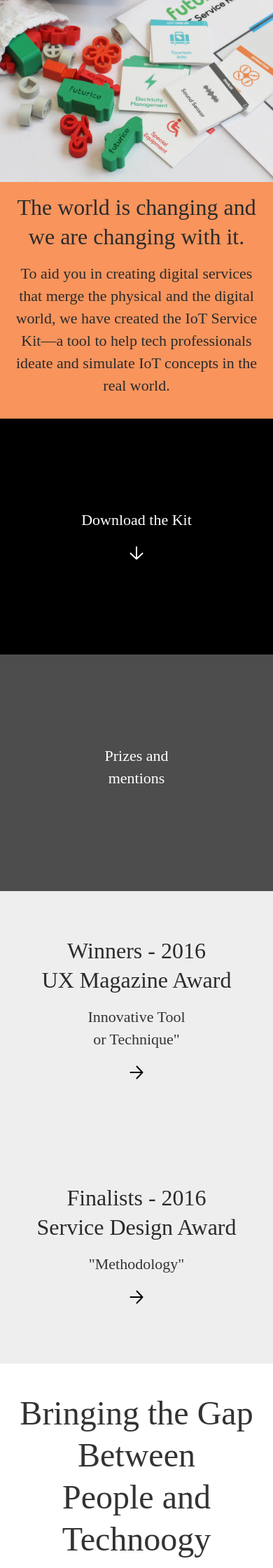
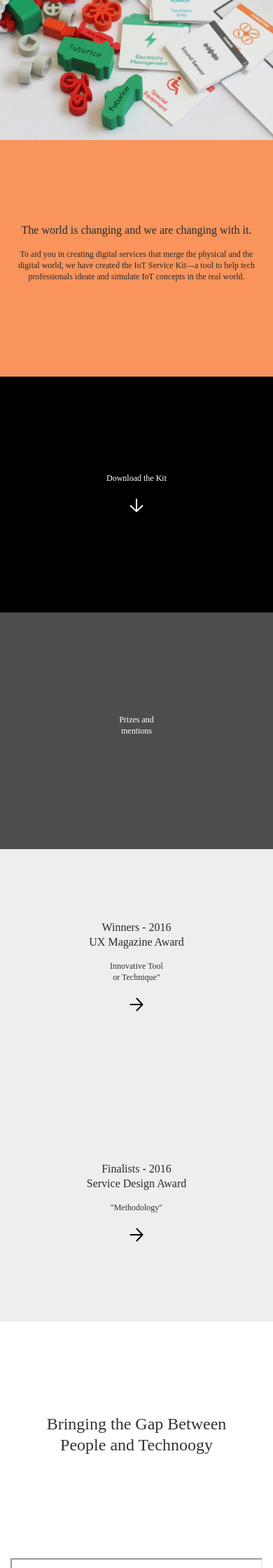
Before and after one commit to Arbuzinside/iotservicekit, a PHP site: page / in a window 390 px wide. Shown: the part 1760-4000 px from the top of the page at 70% size. Run offline with PHP 8.4, Linux system fonts and the light colour scheme; some web fonts are replaced; grey boxes are pictures that could not be loaded.

Commit message:
fonts resp

```diff
--- a/css/creative.css
+++ b/css/creative.css
@@ -87,7 +87,7 @@ body {
       #mainNav .navbar-nav > li.nav-item > a.nav-link.active:hover,
       #mainNav .navbar-nav > li.nav-item > a.nav-link:focus.active:hover {
         background-color: transparent; }
-  @media (min-width: 992px) {
+  @media (min-width: 720px) {
     #mainNav {
       background-color: transparent;
       border-color: rgba(255, 255, 255, 0.3); }
@@ -149,9 +149,11 @@ header.masthead {
       font-weight: 700;
       margin-top: 0;
       margin-bottom: 0;
-      font-size: 30px; }
+       font-family: 'Futurice-Bold';
+        font-size: 26px;
+          line-height: 36px; }
 
-  @media (min-width: 768px) {
+  @media (min-width: 720px) {
     header.masthead {
       height: 100%;
       min-height: 600px; }
@@ -273,10 +275,7 @@ header.masthead {
     padding: 20px;
     overflow: hidden;
 }
-@media (min-width: 1000px) {
-    padding: 100px;
 
-}
 
 .content-bottom{
 
@@ -342,18 +341,20 @@ div.center-cropped img {
   color: #333333;
 }
 
+
+
 .text-section-title{
     font-family: 'Futurice-Bold';
     font-size: 48px;
     line-height: 60px;
-}
+
+  }
 
 .textA {
     font-family: 'Futurice-Regular';
     font-size: 22px;
     line-height: 32px;
 }
-
 .textA-slim {
     font-family: 'Futurice-Regular';
     font-size: 18px;
@@ -404,6 +405,73 @@ div.center-cropped img {
 
 
 }
+
+
+@media only screen and (max-width: 720px) {
+
+  .text-section-title{
+
+    font-family: 'Futurice-Bold';
+    font-size: 24px;
+    line-height: 30px;
+
+  }
+
+  .textA {
+    font-family: 'Futurice-Regular';
+    font-size: 12px;
+    line-height: 16px;
+}
+
+
+.textA-slim {
+    font-family: 'Futurice-Regular';
+    font-size: 12px;
+    line-height: 16px;
+}
+
+.textA-Bold-slim {
+    font-family: 'Futurice-Bold';
+    font-size: 16px;
+    line-height: 21px;
+}
+
+.textA-Bold {
+    font-family: 'Futurice-Bold';
+    font-size: 16px;
+    line-height: 21px;
+}
+
+.textB {
+    font-family: 'Futurice-Regular';
+    font-size: 12px;
+    line-height: 16px;
+}
+
+.titleB{
+
+  font-family: 'Futurice-Regular';
+  font-size: 14px;
+  line-height: 18px;
+}
+
+.text-label{
+  font-family: 'Futurice-Bold';
+  font-size: 24px;
+  line-height: 28px;
+}
+
+.text-closing{
+  font-family: 'Futurice-Regular';
+  font-size: 24px;
+  line-height: 30px;
+}
+
+
+
+}
+
+
 
 
 
--- a/index.html
+++ b/index.html
@@ -25,7 +25,7 @@
             z-index: 1;
         }
 
-        @media (max-width: 576px) {
+        @media (max-width: 720px) {
             nav>.container {
                 width: 100%;
             }
@@ -87,32 +87,32 @@
     <section id="intro">
         <div class="container-fluid">
             <div class="row normal">
-                <div class="col-sm-8 content-center" style="background-color: #fff">
+                <div class="col-md-8 content-center" style="background-color: #fff">
                     <p class="text-section-title grey-color">We all are caught in the </br> Web of Things.</p>
                 </div>
-                <div class="col-sm-4 content-bottom" style="background-color: #eeeeef">
+                <div class="col-md-4 content-bottom" style="background-color: #eeeeef">
                     <p class="textA grey-color">The physical and the digital worlds are blending. Services are becoming connected, and connectivity is
                         becoming more concrete. </p>
                 </div>
 
             </div>
             <div class="row double">
-                <div class="col-sm-4 content-up" style="background-color: #F56716">
+                <div class="col-md-4 content-up" style="background-color: #F56716">
                     <p class="textA">Disciplines are growing increasingly interdependent and rapid adaptation is key to success. </p>
                 </div>
-                <div class="col-sm-8 img-kit">
+                <div class="col-md-8 img-kit">
 
                 </div>
             </div>
             <div class="row normal">
-                <div class="col-sm-8 content-center" style="background-color: #F8945c">
+                <div class="col-md-8 content-center" style="background-color: #F8945c">
                     <p class="textA-Bold while-color">The world is changing and we are changing with it.</p>
                     <p class="textA while-color">To aid you in creating digital services that merge the physical and the digital world, we have created
                         the IoT Service Kit—a tool to help tech professionals ideate and simulate IoT concepts in the real
                         world.
                     </p>
                 </div>
-                <div class="col-sm-4 content-center" style="background-color: #000000 ">
+                <div class="col-md-4 content-center" style="background-color: #000000 ">
                     <p class="textA white-color">Download the Kit</p>
                     <a class="white-color" href="https://github.com/futurice/iot-service-kit/archive/master.zip">
 
@@ -122,10 +122,10 @@
                 </div>
             </div>
             <div class="row normal">
-                <div class="col-sm-4 content-center" style="background-color: #4d4d4d">
+                <div class="col-md-4 content-center" style="background-color: #4d4d4d">
                     <p class="textA white-color">Prizes and </br> mentions </p>
                 </div>
-                <div class="col-sm-4 content-center border-right" style="background-color: #eeeeef">
+                <div class="col-md-4 content-center border-right" style="background-color: #eeeeef">
                     <p class="textA-Bold">Winners - 2016</br> UX Magazine Award</p>
                     <p class="textA grey-color">Innovative Tool </br> or Technique"</p>
                     <a href="http://uxmag.com/articles/announcing-winners-of-the-2016-ux-magazine-awards">
@@ -135,7 +135,7 @@
                     </a>
 
                 </div>
-                <div class="col-sm-4 content-center" style="background-color: #eeeeef">
+                <div class="col-md-4 content-center" style="background-color: #eeeeef">
                     <p class="textA-Bold">Finalists - 2016</br> Service Design Award</p>
                     <p class="textA grey-color">"Methodology"</p>
                     <a class="textB" href="https://www.service-design-network.org/headlines/iot-service-kit-futurice-gmbh">
@@ -153,7 +153,7 @@
     <section id="about">
         <div class="container-fluid">
             <div class="row normal">
-                <div class="col-sm content-center">
+                <div class="col-md content-center">
                     <p class="text-section-title grey-color">Bringing the Gap Between </br> People and Technoogy</p>
                 </div>
             </div>
@@ -166,26 +166,26 @@
                 </div>
             </div>
             <div class="row normal">
-                <div class="col-sm-4 border content-center" style="background-color: #00b3b3">
+                <div class="col-md-4 border content-center" style="background-color: #00b3b3">
                     <p class="textA-Bold white-color">Communicate and </br> Collaborate</p>
                 </div>
-                <div class="col-sm-4 border walls-gif">
+                <div class="col-md-4 border walls-gif">
 
                 </div>
-                <div class="col-sm-4 border content-up" style="background-color: #eeeeef">
+                <div class="col-md-4 border content-up" style="background-color: #eeeeef">
                     <p class="textB grey-color">Clashes and miscommunication between differing perspectives and disciplines can disrupt workflow. The
                         playful nature of the kit brings down walls and naturally incites communication, while rapid iteration
                         and a shared mindset create a flow where everyone can participate on the same level.</p>
                 </div>
             </div>
             <div class="row normal">
-                <div class="col-sm-4 border user-gif">
+                <div class="col-md-4 border user-gif">
                 </div>
-                <div class="col-sm-4 border content-center" style="background-color: #00b3b3">
+                <div class="col-md-4 border content-center" style="background-color: #00b3b3">
                     <p class="textA-Bold white-color">Implementing IoT </br> in Design</p>
 
                 </div>
-                <div class="col-sm-4 border content-up" style="background-color: #eeeeef">
+                <div class="col-md-4 border content-up" style="background-color: #eeeeef">
                     <p class="textB grey-color"> The IoT Service Kit presents a comprehensive scope of current technology that enables everyone (tech-oriented
                         or otherwise) to understand and implement IoT. </p>
 
@@ -194,36 +194,36 @@
                 </div>
             </div>
             <div class="row normal">
-                <div class="col-sm-4 border content-center" style="background-color: #00b3b3">
+                <div class="col-md-4 border content-center" style="background-color: #00b3b3">
                     <p class="text-middle textA-Bold white-color">Talking</br> with Tangibility</p>
 
                 </div>
-                <div class="col-sm-4  border content-up" style="background-color: #eeeeef">
+                <div class="col-md-4  border content-up" style="background-color: #eeeeef">
                     <p class="textB grey-color">The world of IoT is an abstract one, and abstract concepts are difficult to talk about. Simply rearranging
                         tokens on the IoT Service Kit blueprint enables teams to make concepts tangible by physically demonstrating
                         those ideas.</p>
                 </div>
-                <div class="col-sm-4 border sharing-gif">
+                <div class="col-md-4 border sharing-gif">
 
                 </div>
             </div>
             <div class="row normal">
-                <div class="col-sm border content-center" style="background-color: #4dc9c9 ">
+                <div class="col-md border content-center" style="background-color: #4dc9c9 ">
                     <p class="textA-Bold white-color">The Kit is an activator</p>
                 </div>
             </div>
 
             <div class="row normal">
-                <div class="col-sm-3 border content-up" style="background-color: #d8d8d8">
+                <div class="col-md-3 border content-up" style="background-color: #d8d8d8">
                     <p class="textA grey-color">Illustrate the "inner workings" of an IoT service</p>
                 </div>
-                <div class="col-sm-3 border content-up" style="background-color: #d8d8d8">
+                <div class="col-md-3 border content-up" style="background-color: #d8d8d8">
                     <p class="textA grey-color">Consider the user journey of porpused concepts</p>
                 </div>
-                <div class="col-sm-3 border content-up" style="background-color: #d8d8d8">
+                <div class="col-md-3 border content-up" style="background-color: #d8d8d8">
                     <p class="textA grey-color">Desing a service's technological features and touchpoints</p>
                 </div>
-                <div class="col-sm-3 border content-up" style="background-color: #d8d8d8">
+                <div class="col-md-3 border content-up" style="background-color: #d8d8d8">
                     <p class="textA grey-color">Identify necessary data collection in each step</p>
                 </div>
             </div>
@@ -236,12 +236,12 @@
     <section id="theKit">
         <div class="container-fluid">
             <div class="row normal">
-                <div class="col-sm content-center">
+                <div class="col-md content-center">
                     <p class="text-section-title">Components of the kit</p>
                 </div>
             </div>
             <div class="row double">
-                <div class="col-sm-6 card effect-hover">
+                <div class="col-md-6 card effect-hover">
                      <div class="card-front blueprints-front content-center">
                          <p class="text-label white-color">Blueprints
                               <img src="img/icons/ICO_arrow-long-right.svg"
@@ -254,7 +254,7 @@
                         project's needs. </p>
                     </div>
                 </div>
-                <div class="col-sm-6 card effect-hover">
+                <div class="col-md-6 card effect-hover">
                     <div class="card-front tokens-front content-center">
                          <p class="text-label white-color">Tokens
                              <img src="img/icons/ICO_arrow-long-right.svg"
@@ -270,7 +270,7 @@
             </div>
 
             <div class="row double">
-                <div class="col-sm-6 card effect-hover">
+                <div class="col-md-6 card effect-hover">
                      <div class="card-front cards-front content-center">
                          <p class="text-label white-color">Cards
                              <img src="img/icons/ICO_arrow-long-right.svg"
@@ -285,7 +285,7 @@
                             </p>
                     </div>
                 </div>
-                   <div class="col-sm-6 card effect-hover">
+                   <div class="col-md-6 card effect-hover">
                     <div class="card-front whatever-front content-center">
                          <p class="text-label white-color">Whatever you <br> need!</p>
                             </div>
@@ -299,7 +299,7 @@
 
             </div>
             <div class="row normal">
-                <div class="col-sm content-center" style="background-color: #eeeeef">
+                <div class="col-md content-center" style="background-color: #eeeeef">
                     <p class="textA-Bold">Hit te Ground Running!</p>
                     <p class="textA grey-color">All you need to do is identify the context and environment (choose a board, identify the problem), establish
                         user personas, and start. Alter the environment as you explain and discuss ideas. Document every
@@ -312,21 +312,21 @@
     <section id="opensource">
         <div class="container-fluid">
             <div class="row normal">
-                <div class="col-sm content-center">
+                <div class="col-md content-center">
                     <p class="text-section-title grey-color">We believe in Open source! </p>
                 </div>
             </div>
             <div class="row normal">
-                <div class="col-sm-4 border content-center" style="background-color: #27AA74">
+                <div class="col-md-4 border content-center" style="background-color: #27AA74">
                     <p class="textA-Bold while-color">We &lsaquo;3 Open Source</p>
                 </div>
 
-                <div class="col-sm-4 border content-up" style="background-color: #68c39d">
+                <div class="col-md-4 border content-up" style="background-color: #68c39d">
                     <p class="textA"><b> We believe in the free exchange of knowledge and the power it holds.</b></br>
                         More sharing means more access to knowledge, and more access means learning things we would have never otherwise known.</p>
                 </div>
 
-                <div class="col-sm-4 border content-center" style="background-color: #000000">
+                <div class="col-md-4 border content-center" style="background-color: #000000">
                     <p class="textA white-color">Build the kit </br> with us</p>
                     <a href="https://github.com/futurice/iot-service-kit">
                            <img src="img/icons/ICO_arrow-short-right.svg"
@@ -338,7 +338,7 @@
 
 
             <div class="row normal">
-                <div class="col-sm-4 border content-center" style="background-color: #000000">
+                <div class="col-md-4 border content-center" style="background-color: #000000">
                     <p class="textA white-color">Download</p>
                     <a class="white-color" href="https://github.com/futurice/iot-service-kit/archive/master.zip">
                          <img src="img/icons/ICO_arrow-short-down.svg"
@@ -346,19 +346,19 @@
                     </a>
                 </div>
 
-                <div class="col-sm-4 border content-bottom" style="background-color: #68c39d">
+                <div class="col-md-4 border content-bottom" style="background-color: #68c39d">
                     <p class="textA"><b>The Internet of Things is inherently open source.</b> </br> It’s only logical to make our IoT Service
                         Kit open source as well.</p>
                 </div>
 
-                <div class="col-sm-4 border content-bottom" style="background-color: #68c39d">
+                <div class="col-md-4 border content-bottom" style="background-color: #68c39d">
                     <p class="textA"><b>Open source will improve the kit. </b> </br>
                         When <b>our kit</b> becomes <b>your kit</b> creativity and diverse perspectives come together and
                         make the kit stronger than ever before.</p>
                 </div>
             </div>
             <div class="row normal">
-                <div class="col-sm-8 content-center" style="background-color: #4d4d4d">
+                <div class="col-md-8 content-center" style="background-color: #4d4d4d">
                     <p class="textA-Bold while-color">Take it, Make it, </br> and Spread the Love</p>
                     <p class="textA white-color"> &#35;iotservicekit</p>
                     <div class="iconLine">
@@ -371,7 +371,7 @@
                     </div>
                 </div>
 
-                <div class="col-sm-4 content-center" style="background-color: #eeeeef">
+                <div class="col-md-4 content-center" style="background-color: #eeeeef">
 
                     <p class="textA grey-color">The kit is free to use, to customise, and to share! Your input will only make it stronger.</p>
 
@@ -386,18 +386,18 @@
     <section id="contact">
         <div class="container-fluid">
             <div class="row normal">
-                <div class="col-sm content-center">
+                <div class="col-md content-center">
                     <p class="text-section-title grey-color">Contact the Creators</p>
                 </div>
             </div>
             <div class="row double">
-                <div class="col-sm" style="background-color: white">
+                <div class="col-md" style="background-color: white">
                     <div class="row f">
-                        <div class="col-sm paul">
+                        <div class="col-md paul">
                         </div>
                     </div>
                      <div class="row twenty" style="background-color: #F05245">
-                         <div class="col-sm content-up">
+                         <div class="col-md content-up">
                         <p class="textA-Bold-slim no-padding">Paul Haoughton <br>
                         <p class="textA-slim no-padding">Director, Wizardry and Developer
                        </p>
@@ -408,14 +408,14 @@
                     </div>
                 </div>
 
-                <div class="col-sm" style="background-color: white">
+                <div class="col-md" style="background-color: white">
                      <div class="row f">
-                         <div class="col-sm ricardo">
+                         <div class="col-md ricardo">
                          </div>
                     </div>
 
                      <div class="row twenty" style="background-color: #F05245">
-                         <div class="col-sm content-up">
+                         <div class="col-md content-up">
                              <p class="textA-Bold-slim no-padding">Ricardo Brito</p>
                             <p class="textA-slim no-padding">Service Designer &amp; UX</p>
                                 </br>
@@ -428,12 +428,12 @@
 
             <div class="row normal">
 
-                <div class="col-sm-4 content-center">
+                <div class="col-md-4 content-center">
                      <a href="http://futurice.com/">
                             <img src="img/logos/logo_futurice.svg" class="img-fluid logo" alt="futurice.com">
                          </a>
                 </div>
-                <div class="col-sm-8 content-center" style="background-color: #000000">
+                <div class="col-md-8 content-center" style="background-color: #000000">
                     <p class="textA white-color">This project is brought to you by Futurice, a digital agency focused on Service Design, Business Development
                         and Software Crafting.</p>
                     <div class="iconLine">
@@ -453,7 +453,7 @@
                 </div>
             </div>
             <div class="row normal">
-                <div class="col-sm content-center" style="background-color: #eeeeef">
+                <div class="col-md content-center" style="background-color: #eeeeef">
                     <a href="http://futurice.com/">
                             <img src="img/logos/logo_chilicorn.svg" class="img-fluid logo" alt="futurice.com">
                          </a>
@@ -464,7 +464,7 @@
             </div>
 
             <div class="row normal">
-                <div class="col-sm content-center" style="background-color: #4d4d4d">
+                <div class="col-md content-center" style="background-color: #4d4d4d">
                     <p class="white-color text-closing text-middle">If you &lsaquo;3 it, contribute to it &#38; share it!</p>
                 </div>
 
```
